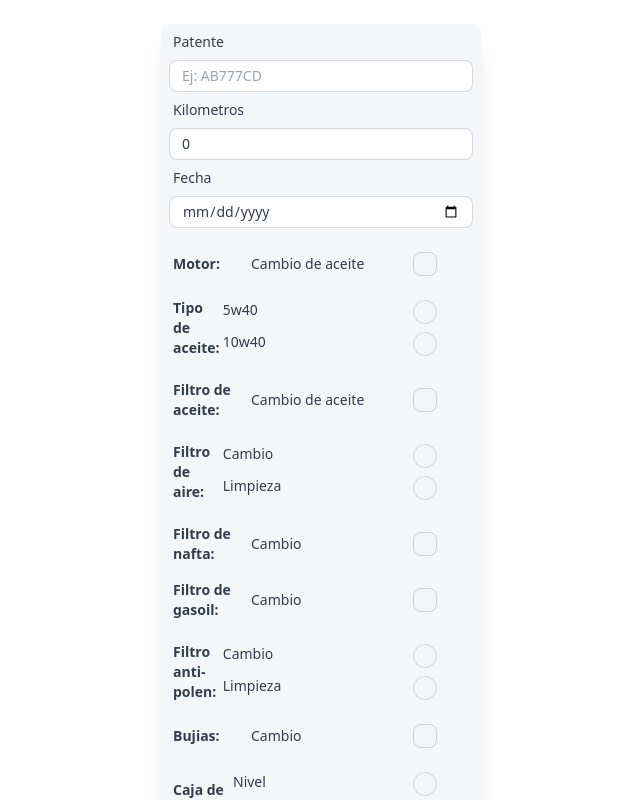
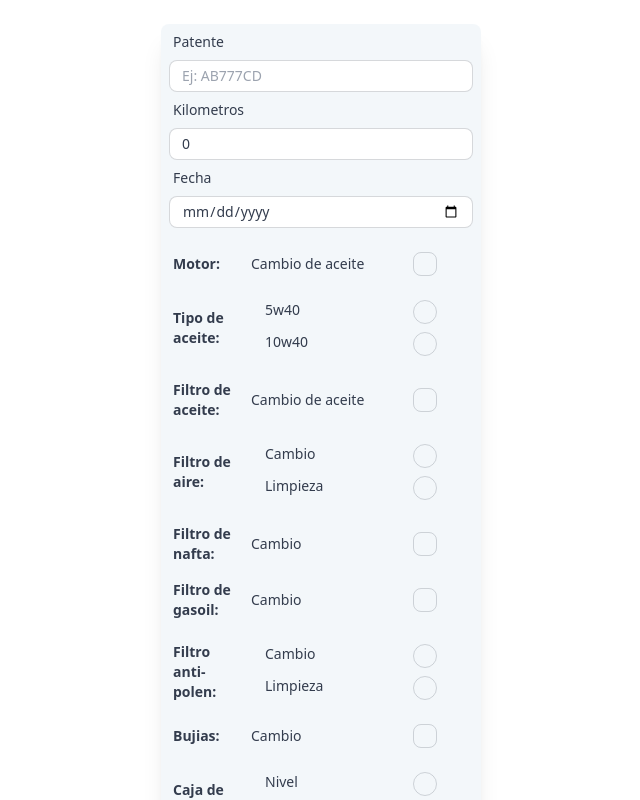
Before and after one commit to Frangia22/CarService, a React (Vite) app in the folder front/: page /add-card-servi in a window 1280 px wide. Shown: the top 800 px of the page, without its empty margins (319-959 px from the left). Built offline with nearby package versions, Linux system fonts and the light colour scheme; no server answers.

Commit message:
feat: :lipstick: Change width multiple Checkbox version mobile

```diff
--- a/front/src/components/Checkbox.jsx
+++ b/front/src/components/Checkbox.jsx
@@ -13,14 +13,14 @@ export function MultiCheckbox ({ title, label, label2, value, value2, handleChan
   return (
     <div className='form-control'>
       <label className='label cursor-pointer'>
-        <span className='label-text font-bold max-w-[3.75rem] md:w-[3.75rem]'>{title}:</span>
-        <div onChange={handleChange} className='md:w-[18.55rem]'>
+        <span className='label-text font-bold max-w-[3.75rem] md:max-w-[3.75rem]'>{title}:</span>
+        <div onChange={handleChange} className='md:w-full'>
           <div className='flex justify-between my-2 gap-8'>
-            <span className='label-text min-w-36'>{label}</span>
+            <span className='label-text min-w-36 md:pl-4 xl:pl-8'>{label}</span>
             <input value={value} name={name} type='radio' className='radio md:mr-8' />
           </div>
           <div className='flex justify-between my-2'>
-            <span className='label-text min-w-36'>{label2}</span>
+            <span className='label-text min-w-36 md:pl-4 xl:pl-8'>{label2}</span>
             <input value={value2} name={name} type='radio' className='radio md:mr-8' />
           </div>
         </div>
```
